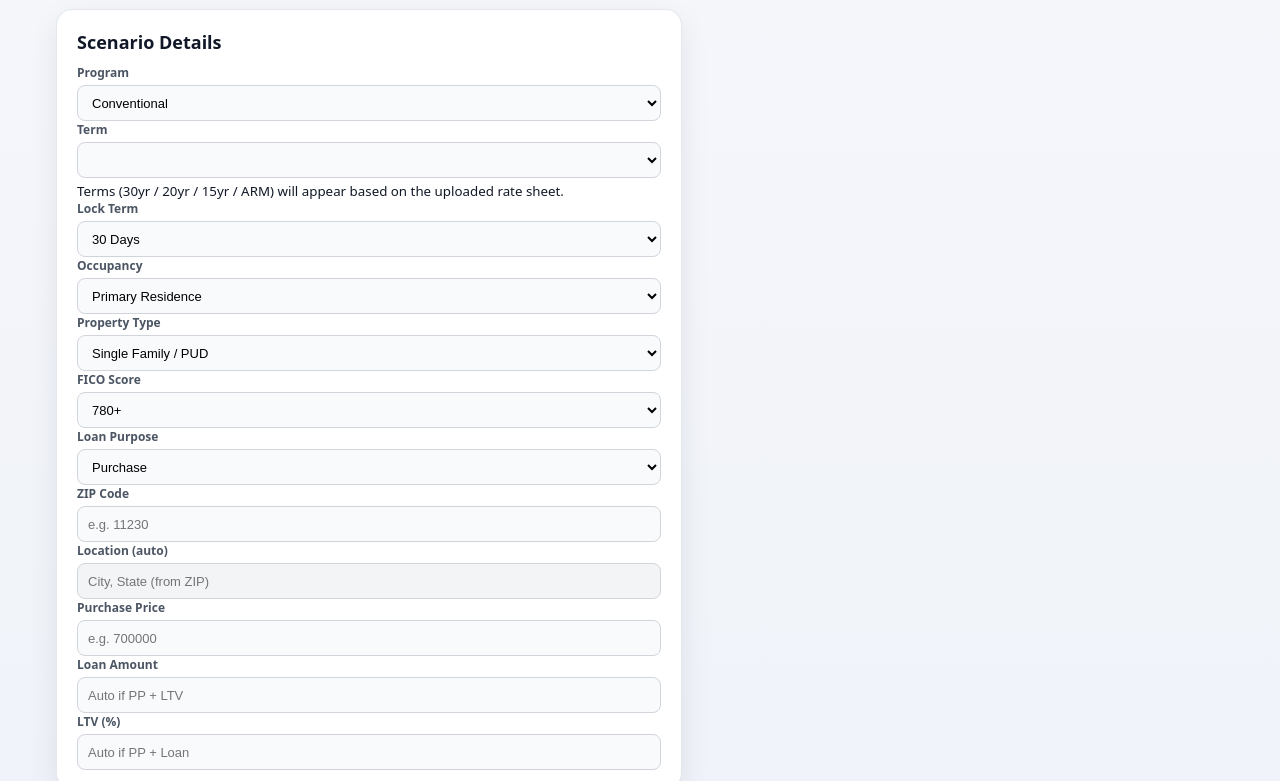
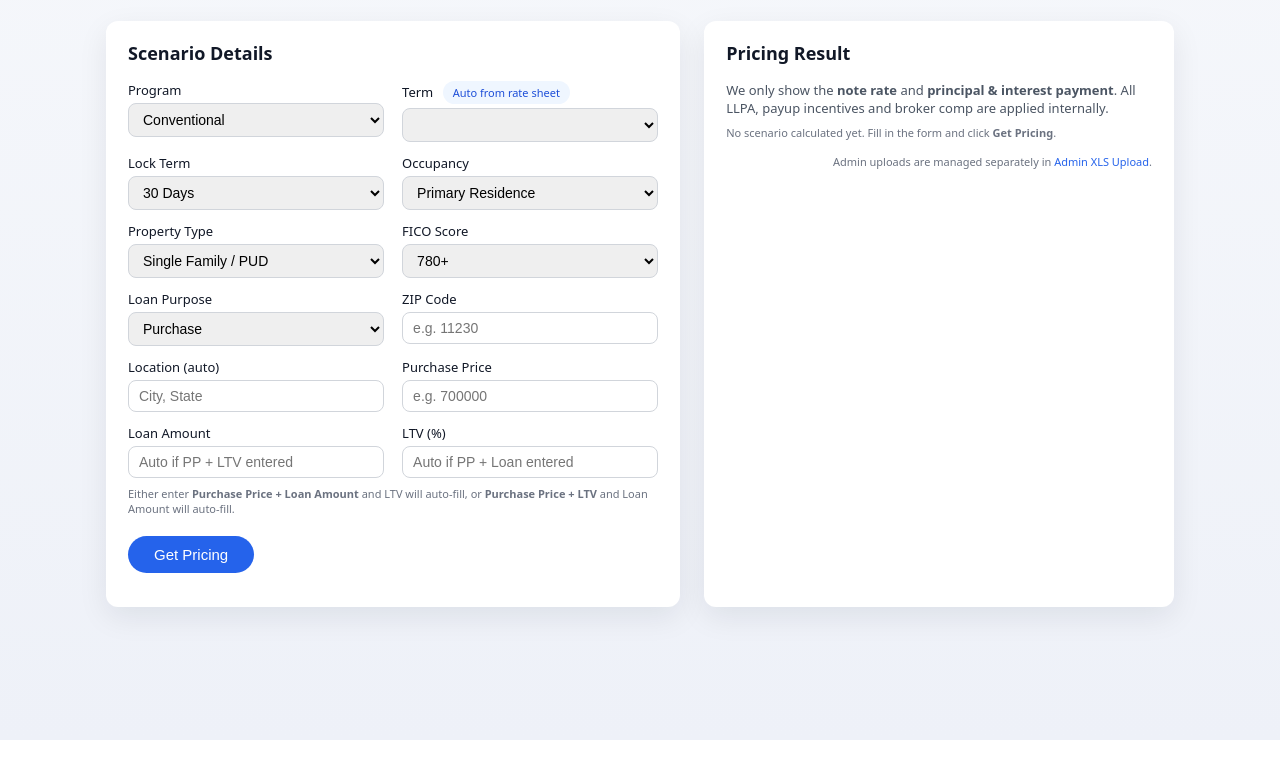
Before and after one commit to nuchy123/pricing-engine, a plain HTML site: page index.html in a window 1280 px wide. Shown: the part 100-881 px from the top of the page. After the commit the page ends 840 px from the top, so only its background shows below. Drawn offline with Linux system fonts and the light colour scheme.

Commit message:
Update index.html

```diff
--- a/index.html
+++ b/index.html
@@ -2,174 +2,355 @@
 <html lang="en">
 <head>
   <meta charset="UTF-8" />
-  <meta name="viewport" content="width=device-width, initial-scale=1.0" />
   <title>Mortgage Pricing Hub</title>
+  <meta name="viewport" content="width=device-width, initial-scale=1" />
   <link rel="stylesheet" href="styles.css" />
+  <style>
+    /* small, namespaced tweaks so we don't fight your existing CSS */
+    .mph-shell {
+      max-width: 1100px;
+      margin: 40px auto;
+      padding: 0 16px 40px;
+      font-family: system-ui, -apple-system, BlinkMacSystemFont, "Segoe UI", sans-serif;
+    }
+    .mph-header {
+      margin-bottom: 24px;
+    }
+    .mph-header h1 {
+      font-size: 26px;
+      margin: 0 0 4px;
+    }
+    .mph-main {
+      display: grid;
+      grid-template-columns: minmax(0, 1.1fr) minmax(0, 0.9fr);
+      gap: 24px;
+    }
+    @media (max-width: 900px) {
+      .mph-main {
+        grid-template-columns: minmax(0, 1fr);
+      }
+    }
+    .mph-card {
+      background: #ffffff;
+      border-radius: 12px;
+      box-shadow: 0 10px 30px rgba(15, 23, 42, 0.08);
+      padding: 20px 22px 24px;
+    }
+    .mph-card h2 {
+      font-size: 18px;
+      margin: 0 0 16px;
+    }
+    .mph-grid {
+      display: grid;
+      grid-template-columns: repeat(2, minmax(0, 1fr));
+      gap: 12px 18px;
+    }
+    .mph-field {
+      display: flex;
+      flex-direction: column;
+      gap: 4px;
+      font-size: 13px;
+    }
+    .mph-field label {
+      font-weight: 500;
+    }
+    .mph-input,
+    .mph-select {
+      border-radius: 8px;
+      border: 1px solid #d1d5db;
+      padding: 7px 10px;
+      font-size: 14px;
+      width: 100%;
+      box-sizing: border-box;
+    }
+    .mph-input:focus,
+    .mph-select:focus {
+      outline: none;
+      border-color: #2563eb;
+      box-shadow: 0 0 0 1px #2563eb22;
+    }
+    .mph-actions {
+      margin-top: 20px;
+      display: flex;
+      justify-content: flex-start;
+    }
+    .mph-btn-primary {
+      background: #2563eb;
+      color: #fff;
+      border: none;
+      border-radius: 9999px;
+      padding: 10px 26px;
+      font-size: 15px;
+      cursor: pointer;
+      display: inline-flex;
+      align-items: center;
+      gap: 8px;
+    }
+    .mph-btn-primary:hover {
+      background: #1d4ed8;
+    }
+    .mph-pill {
+      border-radius: 9999px;
+      padding: 4px 10px;
+      font-size: 11px;
+      display: inline-block;
+      background: #eff6ff;
+      color: #1d4ed8;
+      margin-left: 6px;
+    }
+    .mph-note {
+      font-size: 11px;
+      color: #6b7280;
+      margin-top: 8px;
+    }
+    .mph-result-header {
+      font-size: 13px;
+      margin-bottom: 8px;
+      color: #4b5563;
+    }
+    .mph-result-rate {
+      font-size: 28px;
+      font-weight: 600;
+      margin-bottom: 4px;
+    }
+    .mph-result-sub {
+      font-size: 12px;
+      color: #4b5563;
+      margin-bottom: 16px;
+    }
+    .mph-result-row {
+      display: flex;
+      justify-content: space-between;
+      font-size: 13px;
+      margin-bottom: 4px;
+    }
+    .mph-tag-pill {
+      font-size: 11px;
+      padding: 3px 8px;
+      border-radius: 9999px;
+      background: #f3f4f6;
+      margin-left: 4px;
+    }
+    .mph-small {
+      font-size: 11px;
+      color: #6b7280;
+    }
+    .mph-alert {
+      margin-top: 10px;
+      font-size: 12px;
+      padding: 8px 10px;
+      border-radius: 8px;
+      background: #fef2f2;
+      color: #b91c1c;
+      border: 1px solid #fecaca;
+    }
+    .mph-success {
+      margin-top: 10px;
+      font-size: 11px;
+      color: #059669;
+    }
+    .mph-admin-link {
+      font-size: 11px;
+      margin-top: 14px;
+      text-align: right;
+      color: #6b7280;
+    }
+    .mph-admin-link a {
+      color: #2563eb;
+      text-decoration: none;
+    }
+  </style>
 </head>
-
 <body>
-  <div class="app-shell">
-    <header class="app-header">
-      <div>
+  <div class="mph-shell">
+    <header class="mph-header">
       <h1>Mortgage Pricing Hub</h1>
-        <p class="subtitle">
+      <div style="font-size: 12px; color: #6b7280;">
         Simple, user-friendly pricing: only note rate &amp; monthly P&amp;I shown to the front end.
-        </p>
       </div>
-      <nav class="header-nav">
-        <a href="admin.html" class="pill-link">Admin XLS Upload</a>
-      </nav>
     </header>
 
-    <main class="app-main">
-      <section class="card form-card">
+    <main class="mph-main">
+      <!-- LEFT: Scenario -->
+      <section class="mph-card">
         <h2>Scenario Details</h2>
 
-        <div class="field">
-  <label for="program">Program</label>
-  <select id="program" class="field-input">
+        <div class="mph-grid">
+          <div class="mph-field">
+            <label for="programSelect">
+              Program
+            </label>
+            <select id="programSelect" class="mph-select">
+              <!-- options filled by JS, but we also set safe defaults -->
               <option value="conventional">Conventional</option>
               <option value="fha">FHA</option>
-    <option value="homePossible">Home Possible</option>
-    <option value="homeReady">HomeReady</option>
-    <option value="nonqm">Non-QM</option>
+              <option value="homestyle">Homestyle</option>
+              <option value="homeready">HomeReady</option>
+              <option value="nonqm">Non QM</option>
             </select>
           </div>
-        <div class="field">
-  <label for="productTerm">Term</label>
-  <select id="productTerm" class="field-input">
-    <!-- This will be filled automatically from the XLS upload -->
+
+          <div class="mph-field">
+            <label for="productTerm">
+              Term <span class="mph-pill">Auto from rate sheet</span>
+            </label>
+            <select id="productTerm" class="mph-select">
+              <!-- populated by JS based on uploaded model -->
             </select>
-  <small class="field-hint">
-    Terms (30yr / 20yr / 15yr / ARM) will appear based on the uploaded rate sheet.
-  </small>
           </div>
 
-
-
-          <div class="field">
-            <label for="lock">Lock Term</label>
-            <select id="lock">
+          <div class="mph-field">
+            <label for="lockDays">
+              Lock Term
+            </label>
+            <select id="lockDays" class="mph-select">
               <option value="30">30 Days</option>
               <option value="45">45 Days</option>
               <option value="60">60 Days</option>
             </select>
           </div>
 
-          <div class="field">
-            <label for="occ">Occupancy</label>
-            <select id="occ">
-              <option value="primary">Primary Residence</option>
-              <option value="second">Second Home</option>
-              <option value="investment">Investment</option>
+          <div class="mph-field">
+            <label for="occupancy">Occupancy</label>
+            <select id="occupancy" class="mph-select">
+              <option value="Primary Residence">Primary Residence</option>
+              <option value="Second Home">Second Home</option>
+              <option value="Investment">Investment Property</option>
             </select>
           </div>
 
-          <div class="field">
-            <label for="ptype">Property Type</label>
-            <select id="ptype">
-              <option value="sf">Single Family / PUD</option>
-              <option value="condo">Condo</option>
-              <option value="2_4">2–4 Unit</option>
+          <div class="mph-field">
+            <label for="propertyType">Property Type</label>
+            <select id="propertyType" class="mph-select">
+              <option value="Single Family / PUD">Single Family / PUD</option>
+              <option value="2-4 Units">2-4 Units</option>
+              <option value="Condo">Condo</option>
+              <option value="Co-op">Co-op</option>
             </select>
           </div>
 
-          <div class="field">
-            <label for="fico">FICO Score</label>
-            <select id="fico">
-              <option value="780">780+</option>
-              <option value="760">760–779</option>
-              <option value="740">740–759</option>
-              <option value="720">720–739</option>
-              <option value="700">700–719</option>
+          <div class="mph-field">
+            <label for="fico">
+              FICO Score
+            </label>
+            <select id="fico" class="mph-select">
+              <option value="780+">780+</option>
+              <option value="760-779">760-779</option>
+              <option value="740-759">740-759</option>
+              <option value="720-739">720-739</option>
+              <option value="700-719">700-719</option>
+              <option value="680-699">680-699</option>
+              <option value="660-679">660-679</option>
+              <option value="640-659">640-659</option>
+              <option value="<640">&lt;640</option>
             </select>
           </div>
 
-          <div class="field">
-            <label for="purpose">Loan Purpose</label>
-            <select id="purpose">
-              <option value="purchase">Purchase</option>
-              <option value="rate_term">Rate &amp; Term Refi</option>
-              <option value="cash_out">Cash-out Refi</option>
+          <div class="mph-field">
+            <label for="loanPurpose">Loan Purpose</label>
+            <select id="loanPurpose" class="mph-select">
+              <option value="Purchase">Purchase</option>
+              <option value="Rate/Term Refi">Rate/Term Refi</option>
+              <option value="Cash-Out Refi">Cash-Out Refi</option>
             </select>
           </div>
 
-          <div class="field">
+          <div class="mph-field">
             <label for="zip">ZIP Code</label>
-            <input id="zip" placeholder="e.g. 11230" />
+            <input id="zip" class="mph-input" type="text" placeholder="e.g. 11230" />
           </div>
 
-          <div class="field">
-            <label for="locationDisplay">Location (auto)</label>
-            <input id="locationDisplay" disabled placeholder="City, State (from ZIP)" />
+          <div class="mph-field">
+            <label for="location">Location (auto)</label>
+            <input id="location" class="mph-input" type="text" placeholder="City, State" readonly />
           </div>
 
-          <div class="field">
-            <label for="pp">Purchase Price</label>
-            <input id="pp" inputmode="decimal" placeholder="e.g. 700000" />
+          <div class="mph-field">
+            <label for="purchasePrice">Purchase Price</label>
+            <input id="purchasePrice" class="mph-input" type="number" placeholder="e.g. 700000" />
           </div>
 
-          <div class="field">
-            <label for="loan">Loan Amount</label>
-            <input id="loan" inputmode="decimal" placeholder="Auto if PP + LTV" />
+          <div class="mph-field">
+            <label for="loanAmount">Loan Amount</label>
+            <input id="loanAmount" class="mph-input" type="number" placeholder="Auto if PP + LTV entered" />
           </div>
 
-          <div class="field">
-            <label for="ltv">LTV (%)</label>
-            <input id="ltv" inputmode="decimal" placeholder="Auto if PP + Loan" />
+          <div class="mph-field">
+            <label for="ltv">
+              LTV (%)
+            </label>
+            <input id="ltv" class="mph-input" type="number" placeholder="Auto if PP + Loan entered" />
           </div>
         </div>
 
-        <div class="actions-row">
-          <button id="runPrice" class="btn-primary">Get Pricing</button>
-          <span id="formHint" class="hint">
-            Either enter <strong>Purchase Price</strong> + <strong>Loan Amount</strong>, or
-            <strong> Purchase Price</strong> + <strong>LTV</strong> and the third will auto-fill.
-          </span>
+        <div class="mph-note">
+          Either enter <strong>Purchase Price + Loan Amount</strong> and LTV will auto-fill,
+          or <strong>Purchase Price + LTV</strong> and Loan Amount will auto-fill.
         </div>
+
+        <div class="mph-actions">
+          <button id="getPricing" class="mph-btn-primary">
+            Get Pricing
+          </button>
+        </div>
+
+        <div id="frontStatus" class="mph-success"></div>
       </section>
 
-      <section class="card result-card">
+      <!-- RIGHT: Pricing -->
+      <section class="mph-card">
         <h2>Pricing Result</h2>
-        <p class="subtitle">
-          We only show note rate &amp; monthly principal &amp; interest payment. All LLPA, payups, incentives
-          and broker compensation are applied internally and never shown to the borrower.
-        </p>
 
-        <div id="resultNotice" class="result-notice">
-          No scenario calculated yet. Fill the form and click <strong>Get Pricing</strong>.
+        <div id="pricingPanel">
+          <div class="mph-result-header">
+            We only show the <strong>note rate</strong> and
+            <strong> principal &amp; interest payment</strong>.
+            All LLPA, payup incentives and broker comp are applied internally.
           </div>
 
-        <div id="duLpWrapper" class="du-lp-wrapper hidden">
-          <div class="du-lp-header">
-            <div class="col-label"></div>
-            <div class="col-label">Fannie Mae DU</div>
-            <div class="col-label">Freddie Mac LP</div>
+          <div id="noScenario" class="mph-small">
+            No scenario calculated yet. Fill in the form and click <strong>Get Pricing</strong>.
           </div>
 
-          <div class="du-lp-row">
-            <div class="row-label">Note Rate</div>
-            <div class="cell" id="rateDU">–</div>
-            <div class="cell" id="rateLP">–</div>
+          <div id="pricingResult" style="display:none;">
+            <div class="mph-result-rate" id="resultRate"></div>
+            <div class="mph-result-sub" id="resultPmt"></div>
+
+            <div class="mph-result-row">
+              <span>Selected Program</span>
+              <span id="resultProgram"></span>
+            </div>
+            <div class="mph-result-row">
+              <span>Term</span>
+              <span id="resultTerm"></span>
+            </div>
+            <div class="mph-result-row">
+              <span>Base price</span>
+              <span id="resultBasePrice"></span>
+            </div>
+            <div class="mph-result-row">
+              <span>Broker comp <span class="mph-tag-pill">+2.50%</span></span>
+              <span id="resultBrokerComp"></span>
+            </div>
+            <div class="mph-result-row">
+              <span>Final internal price</span>
+              <span id="resultFinalPrice"></span>
             </div>
 
-          <div class="du-lp-row">
-            <div class="row-label">Est. Monthly P&amp;I</div>
-            <div class="cell" id="payDU">–</div>
-            <div class="cell" id="payLP">–</div>
+            <div class="mph-small" style="margin-top:12px;">
+              Taxes, insurance, HOA dues and mortgage insurance are not included in this payment estimate.
             </div>
           </div>
 
-        <p id="disclaimer" class="disclaimer hidden">
-          Taxes, insurance, HOA dues and mortgage insurance are not included in this payment estimate.
-        </p>
+          <div id="pricingError" class="mph-alert" style="display:none;"></div>
+        </div>
+
+        <div class="mph-admin-link">
+          Admin uploads are managed separately in
+          <a href="admin.html">Admin XLS Upload</a>.
+        </div>
       </section>
     </main>
-
-    <footer class="app-footer">
-      <span>Admin uploads are managed separately in</span>
-      <a href="admin.html">Admin XLS Upload</a>.
-    </footer>
   </div>
 
   <script src="pricing-engine.js"></script>
```
Lines whose indentation alone changed are shown as unchanged.
